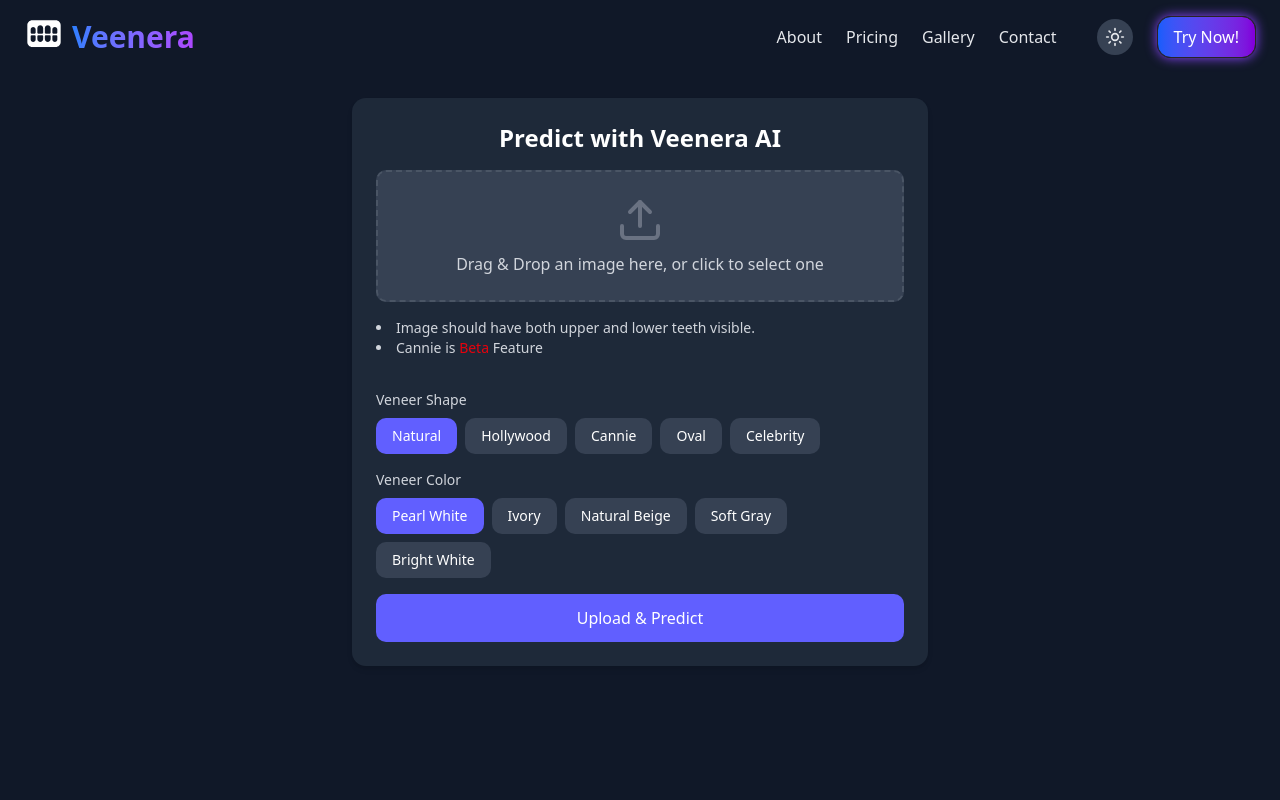
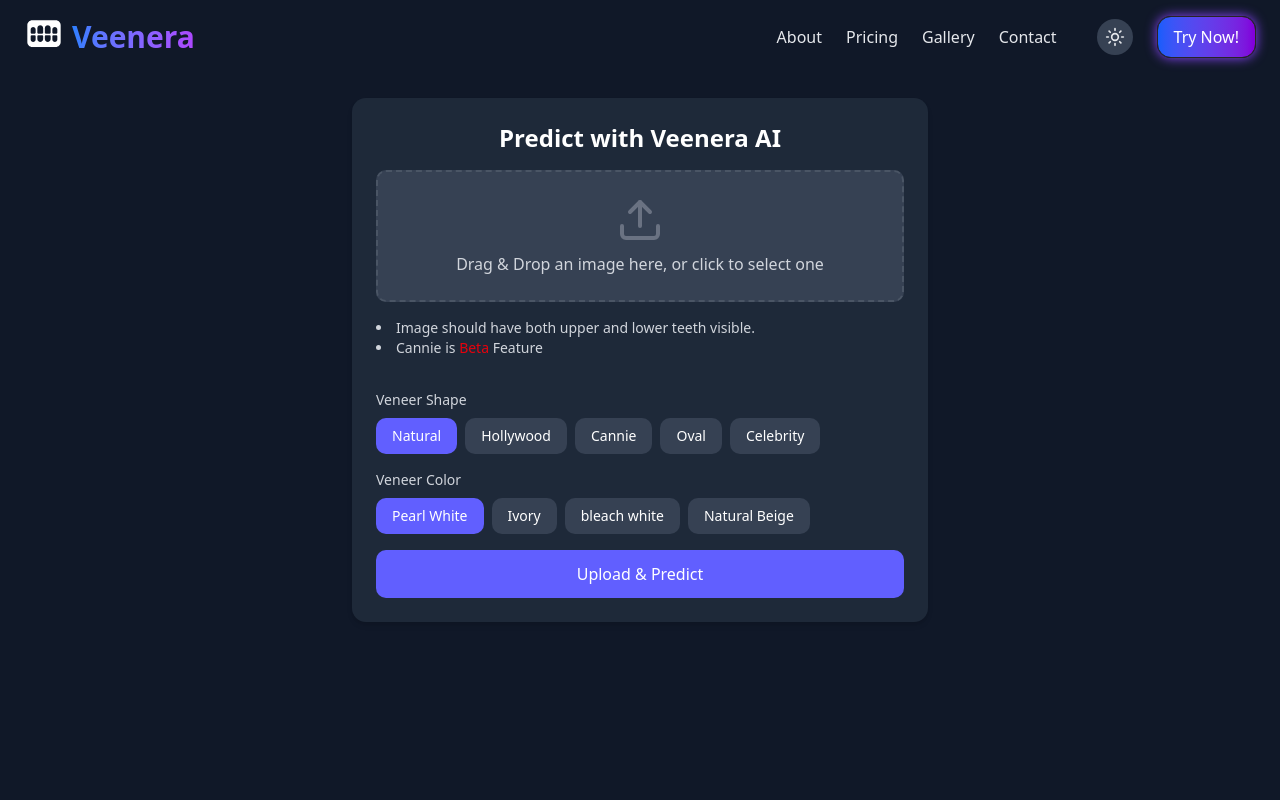
Before and after one commit to jeet-Suthar/veenera, a Next.js app: page /predict in a window 1280 px wide. Shown: the top 800 px of the page. Built offline with nearby package versions, Linux system fonts and the light colour scheme.

Commit message:
Update: teeth color section

```diff
--- a/src/app/predict/page.jsx
+++ b/src/app/predict/page.jsx
@@ -11,10 +11,8 @@
 const COLORS = [
   "Pearl White",
   "Ivory",
-  "Natural Beige",
-  "Soft Gray",
-  "Bright White",
-];
+  "bleach white",
+  "Natural Beige"];
 
 export default function Predict() {
   const [image, setImage] = useState(null);
```
